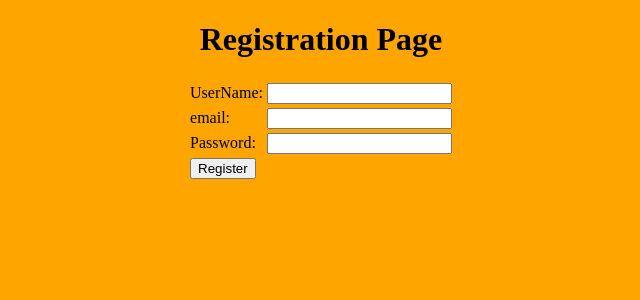
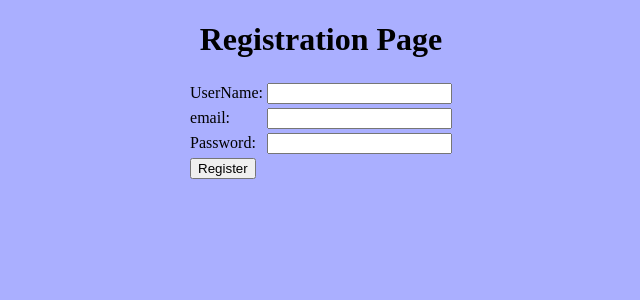
Before and after one commit to Marvel9012/InstituteManagementsystem, a Django app: page /reg in a window 1280 px wide. Shown: the top 300 px of the page, without its empty margins (319-959 px from the left). Run offline with Django 4.2, Linux system fonts and the light colour scheme.

Commit message:
Update register.html

```diff
--- a/templates/register.html
+++ b/templates/register.html
@@ -9,7 +9,7 @@
 
 
 </head>
-<body style="background-color:orange" >
+<body style="background-color:#aaafff" >
 <h1 align="center"> Registration Page </h1>
 
 <form action="regdata" method="post">
```
